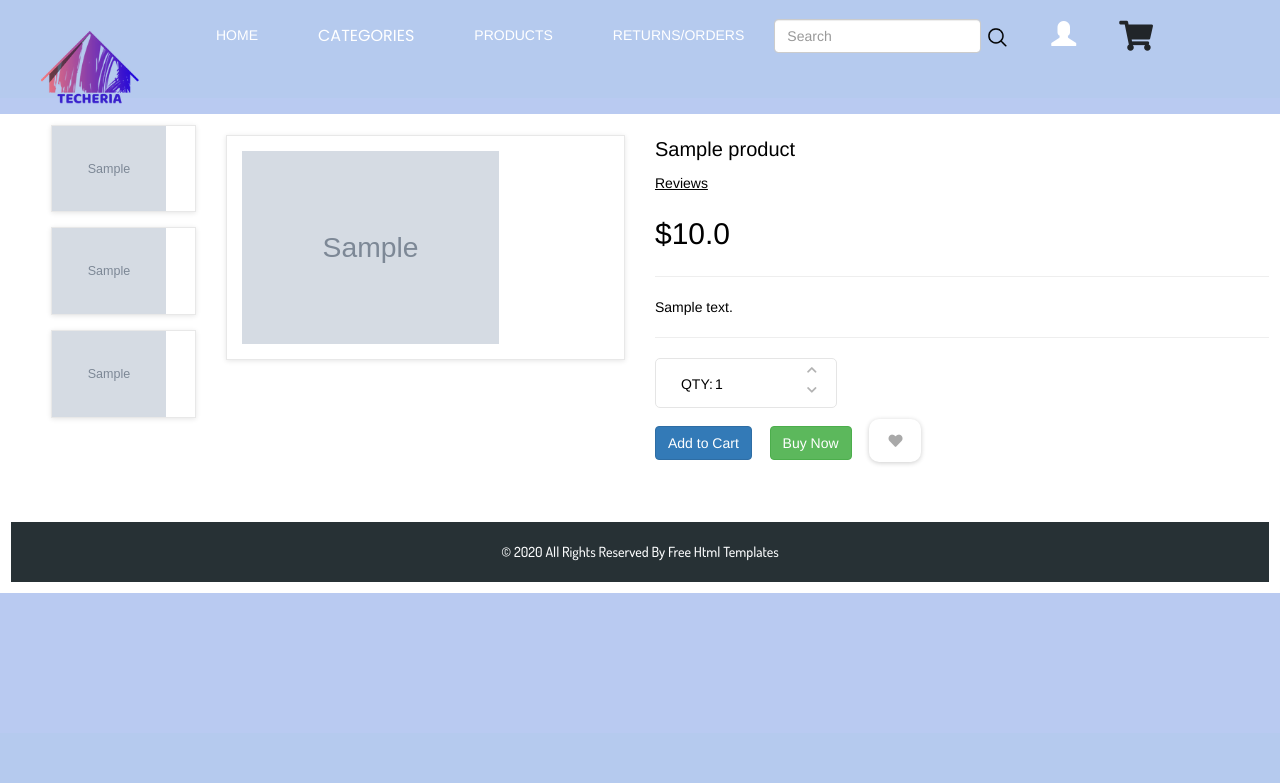
After one commit to lianahasan/Techeria, a Django app: page /p/1/ in a window 1280 px wide. The commit adds this page. Shown: the top 783 px of the page. Run offline with Django 3.2, Linux system fonts and the light colour scheme; tables that the repository leaves empty hold one stand-in row (values such as "Sample post"); grey boxes marked "Sample" are stand-in pictures; some libraries are stand-ins or nearby versions.

Commit message:
Creating Product Info page + unit testing

```diff
--- a/techeria_controller/techeria_app/views.py
+++ b/techeria_controller/techeria_app/views.py
@@ -7,11 +7,7 @@ from django.contrib.auth.models import User, auth
 
 # Create your views here.
 def index(request):
-    product = Products.objects.all()
-    context = {
-        'product': product
-    }
-    return render(request, 'index.html', context)
+    return render(request, 'index.html')
 
 def about(request):
     return render(request, 'about.html')
@@ -45,8 +41,16 @@ def search(request):
     q = request.GET['q']
     data = Products.objects.filter(name__icontains=q)
     return render(request, 'search.html', {'data': data})
+
 def product(request):
     return render(request, 'product.html')
+
+def productInfo(request, i):
+    oneProduct = Products.objects.get(id=i)
+    context = {
+        'oneProduct': oneProduct
+    }
+    return render(request, 'productInfo.html', context)
 
 
     if request.method == 'POST':
--- a/techeria_controller/techeria_controller/urls.py
+++ b/techeria_controller/techeria_controller/urls.py
@@ -32,4 +32,5 @@ urlpatterns = [
     path('cart', views.cart, name='cart'),
     path('checkout/', views.checkout, name='checkout'),
     path('search', views.search, name='search'),
+    path('p/<int:i>/', views.productInfo, name='p'),
 ] + static(settings.MEDIA_URL, document_root=settings.MEDIA_ROOT)
--- /dev/null
+++ b/techeria_controller/templates/productInfo.html
@@ -0,0 +1,325 @@
+{% load static %}
+<!DOCTYPE html>
+<html>
+
+<head>
+  <link rel="icon" href="/media/images/techeria_logo1.png">
+  <!-- Basic -->
+  <meta charset="utf-8" />
+  <meta http-equiv="X-UA-Compatible" content="IE=edge" />
+  <!-- Mobile Metas -->
+  <meta name="viewport" content="width=device-width, initial-scale=1, shrink-to-fit=no" />
+  <!-- Site Metas -->
+  <meta name="keywords" content="" />
+  <meta name="description" content="" />
+  <meta name="author" content="" />
+
+
+  <title>Techeria</title>
+
+  <!-- slider stylesheet -->
+  <link rel="stylesheet" type="text/css" href="https://cdnjs.cloudflare.com/ajax/libs/OwlCarousel2/2.1.3/assets/owl.carousel.min.css" />
+
+  <!-- bootstrap core css -->
+  <link rel="stylesheet" type="text/css" href=" {% static 'css/bootstrap.css' %} " />
+
+  <!-- fonts style -->
+  <link href="https://fonts.googleapis.com/css?family=Dosis:400,500|Poppins:400,700&display=swap" rel="stylesheet">
+  <!-- Custom styles for this template -->
+  <link href=" {% static 'css/style.css' %} " rel="stylesheet" />
+  <!-- responsive style -->
+  <link href=" {% static 'css/responsive.css' %} " rel="stylesheet" />
+<!-- icon font awesome-->
+<link rel="stylesheet" href="https://cdnjs.cloudflare.com/ajax/libs/font-awesome/4.7.0/css/font-awesome.min.css">
+<link rel="stylesheet" href="https://maxcdn.bootstrapcdn.com/bootstrap/3.3.7/css/bootstrap.min.css">
+<link rel='stylesheet' href='https://use.fontawesome.com/releases/v5.7.2/css/all.css'>
+<style> {
+}
+.single_product {
+    background-color: #B9CAF1;;
+}
+
+.product_name {
+    font-size: 20px;
+}
+
+.product-rating {
+    margin-top: 10px
+}
+
+.product_price {
+    font-size: 30px;
+}
+
+.product_info {
+    display: inline-block
+}
+
+.product_quantity {
+    margin-bottom: 11px;
+    margin-left: -13px
+}
+
+.product_fav i {
+    line-height: 44px;
+    color: #A9A9A9
+}
+
+.product_fav {
+    display: inline-block;
+    width: 52px;
+    height: 43px;
+    background: #FFFFFF;
+    box-shadow: 0px 1px 5px rgba(0, 0, 0, 0.2);
+    text-align: center;
+    border-radius: 10px;
+}
+
+body {
+    font-size: 14px;
+    font-weight: 400;
+    background: #B9CAF1;
+    color: #000000
+}
+
+div {
+    display: block;
+    position: relative;
+    -webkit-box-sizing: border-box;
+    -moz-box-sizing: border-box;
+    box-sizing: border-box
+}
+
+ul {
+    list-style: none;
+    margin-bottom: 0px
+}
+
+.single_product {
+    padding-top: 16px;
+    padding-bottom: 140px
+}
+
+.image_list li {
+    border: solid 1px #e8e8e8;
+    box-shadow: 0px 1px 5px rgba(0, 0, 0, 0.1);
+    margin-bottom: 15px;
+}
+
+.image_list li:last-child {
+    margin-bottom: 0
+}
+
+.image_list li:hover {
+    box-shadow: 0px 1px 5px rgba(0, 0, 0, 0.3)
+}
+
+.image_list li img {
+    max-width: 100%
+}
+
+.image_selected {
+    border: solid 1px #e8e8e8;
+    box-shadow: 0px 1px 5px rgba(0, 0, 0, 0.1);
+    overflow: hidden;
+    padding: 15px
+}
+
+.image_selected img {
+    max-width: 100%
+}
+
+.product_quantity {
+    width: 182px;
+    height: 50px;
+    border: solid 1px #e5e5e5;
+    border-radius: 5px;
+    overflow: hidden;
+    padding-left: 25px;
+    float: left;
+    margin-right: 30px
+}
+
+.product_quantity span {
+
+    height: 50px;
+    line-height: 50px;
+    float: left
+}
+
+.product_quantity input {
+    display: block;
+    width: 30px;
+    height: 50px;
+    border: none;
+    outline: none;
+}
+
+.quantity_buttons {
+    position: absolute;
+    top: 0;
+    right: 0;
+    height: 100%;
+    width: 29px;
+}
+
+.quantity_inc,
+.quantity_dec {
+    width: 100%;
+    cursor: pointer
+}
+
+.quantity_control i {
+    font-size: 11px;
+    color: rgba(0, 0, 0, 0.3);
+    pointer-events: none
+}
+
+.quantity_inc {
+    justify-content: flex-end;
+}
+
+</style>
+
+</head>
+
+<body>
+
+  <div class="hero_area">
+    <!-- header section strats -->
+    <header class="header_section">
+      <div class="container-fluid">
+        <nav class="navbar navbar-expand-lg custom_nav-container pt-3">
+          <a class="navbar-brand" href=" {% url 'index' %} ">
+            <span>
+              <img src="/media/images/techeria_logo1.png" style="width: 100px; height: auto;" alt="Techeria">
+            </span>
+          </a>
+          <button class="navbar-toggler" type="button" data-toggle="collapse" data-target="#navbarSupportedContent" aria-controls="navbarSupportedContent" aria-expanded="false" aria-label="Toggle navigation">
+            <span class="navbar-toggler-icon"></span>
+          </button>
+
+          <div class="collapse navbar-collapse" id="navbarSupportedContent">
+            <div class="d-flex ml-auto flex-column flex-lg-row align-items-center">
+              <ul class="navbar-nav">
+                <li class="nav-item active">
+                  <a class="nav-link" href=" {% url 'index' %} ">Home <span class="sr-only">(current)</span></a>
+                </li>
+
+                {% comment %} <li class="nav-item">
+                  <a class="nav-link" href=" {% url 'about' %} "> About </a>
+                </li> {% endcomment %}
+
+                  <li>
+                  <div class="dropdown">
+                    <button class="dropbtn">Categories</button>
+                    <div class="dropdown-content">
+                      <a href="#">Computers</a>
+                      <a href="#">Phones</a>
+                      <a href="#">Tablets/Ipads</a>
+                      <a href="#">Accessory</a>
+                      <a href="#">Chargers</a>
+                      <a href="#">TV</a>
+                      <a href="#">Speakers</a>
+                      <a href="#">Headsets</a>
+                    </div>
+                  </div>
+                  </li>
+
+                <li class="nav-item">
+                  <a class="nav-link" href=" {% url 'product' %} "> Products </a>
+                </li>
+                <li class="nav-item">
+                  <a class="nav-link" href=" {% url 'laptop' %} "> Returns/Orders </a>
+                </li>
+
+                {% comment %} <li class="nav-item">
+                  <a class="nav-link" href=" {% url 'contact' %} ">Contact us</a>
+                </li> {% endcomment %}
+              </ul>
+              <form class="form-inline my-2 my-lg-0" action="/search">
+                <input name='q' class="form-control mr-sm-2" type="search" placeholder="Search" aria-label="Search">
+                <button class="btn  my-2 my-sm-0 nav_search-btn" type="submit"></button>
+              </form>
+
+              <div class = "dropdown" >
+              <button class="dropbtn"><i class="glyphicon glyphicon-user" style="font-size:25px"></i></button>
+              <div class="dropdown-content">
+                  <a href="{% url 'loginpage' %}">Login</a>
+                  <a href="{% url 'registration' %}">Sign Up</a>
+                </div>
+              </div>
+
+              <a href="{% url 'cart' %}">
+                 <button class="btn"><i class="fa fa-shopping-cart" style="font-size:30px"></i></button>
+              </a>
+
+            </div>
+          </div>
+        </nav>
+      </div>
+
+    </header>
+    <!-- end header section -->
+
+    <!-- Product Information -->
+    <div class="super_container">
+    <div class="single_product">
+        <div class="container-fluid" style=" background-color: #fff; padding: 11px;">
+            <div class="row">
+                <div class="col-lg-2 order-lg-1 order-2">
+                    <ul class="image_list" style="list-style-type: none">
+                        <li> <img width="80%" src="/media/images/{{ oneProduct.image}}" alt=""></li>
+                        <li> <img width="80%" src="/media/images/{{ oneProduct.image}}" alt=""></li>
+                        <li> <img width="80%" src="/media/images/{{ oneProduct.image}}" alt=""></li>
+                    </ul>
+                </div>
+                <div class="col-lg-4 order-lg-2 order-1">
+                    <div class="image_selected"><img width="70%" src="/media/images/{{ oneProduct.image}}" alt=""></div>
+                </div>
+                <div class="col-lg-6 order-3">
+                    <div class="product_description">
+                        <div class="product_name">{{ oneProduct.name }}</div>
+                        <div class="product-rating"> <a class="rating-review" href="#" style="color:black; text-decoration:underline;">Reviews</a></div> <br>
+                        <div> <span class="product_price">${{ oneProduct.price }}</span> </div>
+                        <hr class="singleline">
+                        <div> <span class="product_info">{{ oneProduct.description }}</span></div>
+                        <hr class="singleline">
+                        <div class="row">
+                            <div class="col-xs-6" style="margin-left: 13px;">
+                                <div class="product_quantity"> <span>QTY: </span> <input id="quantity_input" type="text" pattern="[0-9]*" value="1">
+                                    <div class="quantity_buttons">
+                                        <div id="quantity_inc_button" class="quantity_inc quantity_control"><i class="fas fa-chevron-up"></i></div>
+                                        <div id="quantity_dec_button" class="quantity_dec quantity_control"><i class="fas fa-chevron-down"></i></div>
+                                    </div>
+                                </div>
+                            </div>
+                            <div class="col-xs-6"> <button type="button" class="btn btn-primary shop-button">Add to Cart</button> <span style="display:inline-block; width: 10px;"></span> <button type="button" class="btn btn-success shop-button">Buy Now</button>
+                                <span style="display:inline-block; width: 10px;"></span>
+                                <div <button type="button"class="product_fav"><i class="fas fa-heart"></i></button></div>
+                            </div>
+                        </div>
+                    </div>
+                </div>
+            </div>
+            <br>
+            <br>
+            <br>
+
+
+  <!-- footer section -->
+
+  <script type="text/javascript" src=" {% static 'js/jquery-3.4.1.min.js' %} "></script>
+  <script type="text/javascript" src=" {% static 'js/bootstrap.js' %} "></script>
+</body>
+
+  <section class="container-fluid footer_section">
+    <p>
+      © 2020 All Rights Reserved By
+      <a href="https://html.design/">Free Html Templates</a>
+    </p>
+  </section>
+
+  <!-- footer section -->
+
+</html>
```
Also changed, not shown: techeria_controller/techeria_app/tests/test_urls.py (+4 -0 lines), techeria_controller/techeria_app/tests/test_views.py (+5 -0 lines), techeria_controller/techeria_controller/settings.py (+14 -1 lines), techeria_controller/templates/index.html (+0 -19 lines), techeria_controller/templates/search.html (+3 -21 lines), techeria_controller/techeria_app/migrations/0011_order_orderitem.py (added).
